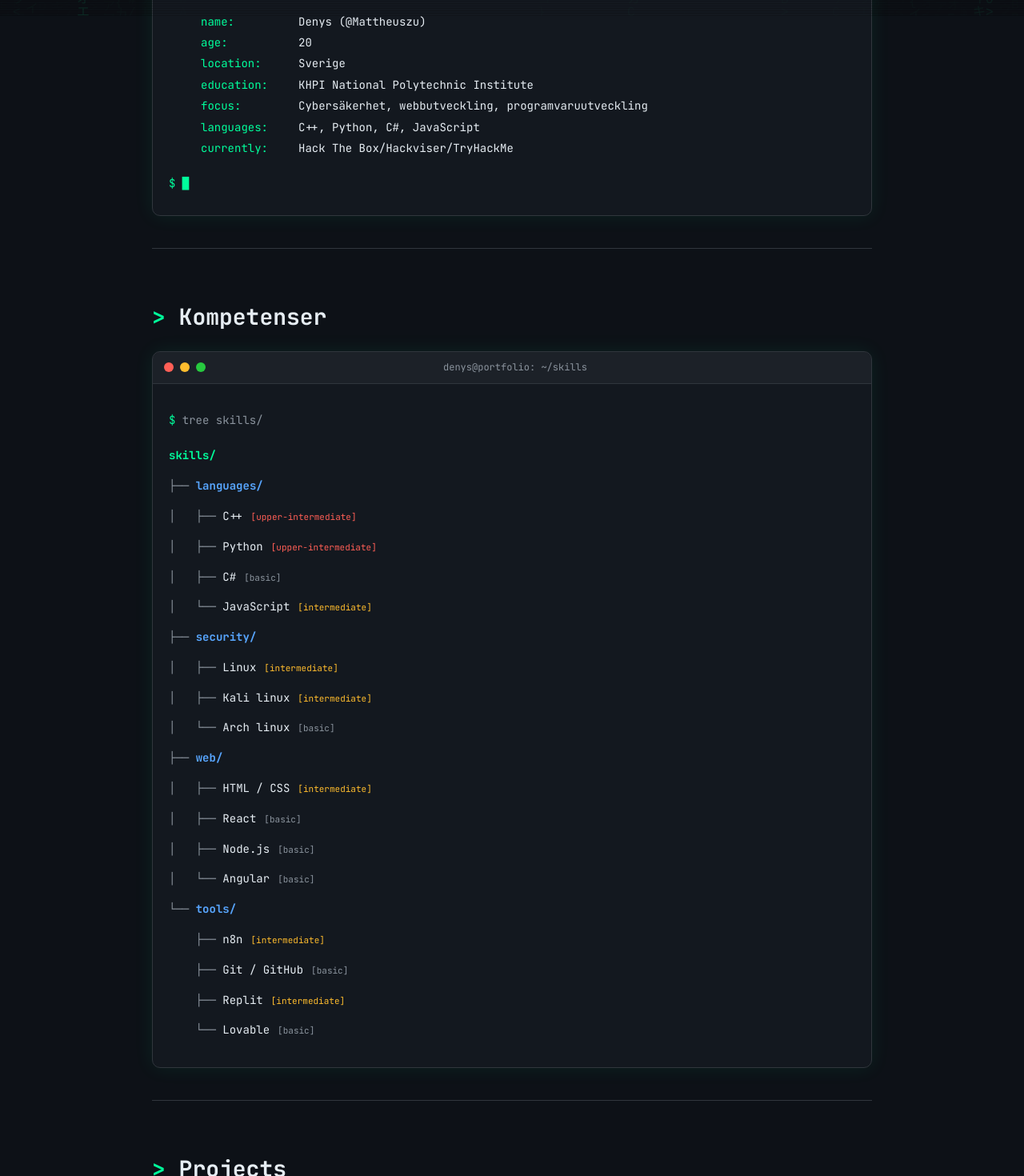
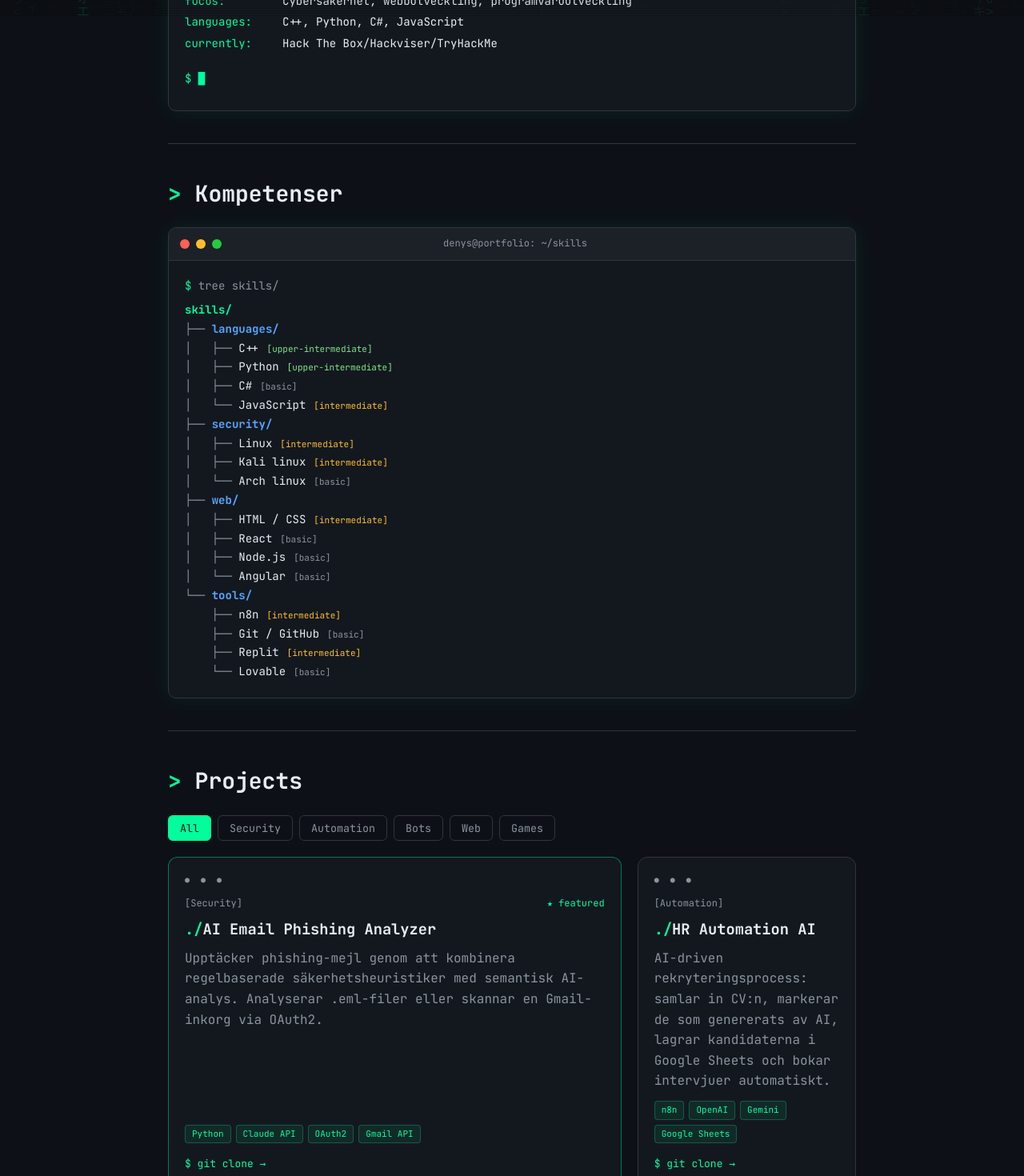
Before and after one commit to Mattheuszu/WebPortfolio, a React (Vite) app: page / in a window 1280 px wide. Shown: the part 780-2250 px from the top of the page at 80% size. Built offline with nearby package versions, Linux system fonts and the light colour scheme.

Commit message:
Uppdatera projektkort, filter och stilar

```diff
--- a/src/App.css
+++ b/src/App.css
@@ -1,3 +1,9 @@
+* {
+  box-sizing: border-box;
+  margin: 0;
+  padding: 0;
+}
+
 :root {
   --bg: #0d1117;
   --card: rgba(22, 27, 34, 0.85);
@@ -319,7 +325,90 @@ body::after {
   font-size: 11px;
 }
 
-.level.basic    { color: var(--muted); }
-.level.upper-intermediate      { color: #ff5f56; }
-.level.intermediate { color: #ffbd2e; }
-.level.advanced { color: var(--accent); }
+/* ===== Фильтры ===== */
+.filters {
+  display: flex;
+  flex-wrap: wrap;
+  gap: 8px;
+  margin-bottom: 20px;
+}
+
+.filter {
+  font-family: var(--font);
+  background: transparent;
+  color: var(--muted);
+  border: 1px solid var(--border);
+  padding: 6px 14px;
+  border-radius: 6px;
+  cursor: pointer;
+  transition: all 0.2s;
+}
+
+.filter:hover {
+  color: var(--accent);
+  border-color: var(--accent);
+}
+
+.filter.active {
+  background: var(--accent);
+  color: var(--bg);
+  border-color: var(--accent);
+}
+
+/* ===== Карточка проекта ===== */
+.project-card {
+  display: flex;
+  flex-direction: column;
+}
+
+.project-card p {
+  flex: 1;
+}
+
+.project-card.featured {
+  grid-column: span 2;
+  border-color: rgba(0, 255, 156, 0.4);
+}
+
+.card-header {
+  display: flex;
+  justify-content: space-between;
+  font-size: 12px;
+  margin-bottom: 8px;
+}
+
+.card-category { color: var(--muted); }
+.card-featured { color: var(--accent); }
+
+.tech-list {
+  list-style: none;
+  display: flex;
+  flex-wrap: wrap;
+  gap: 6px;
+  margin-bottom: 16px;
+}
+
+.tech-list li {
+  font-size: 11px;
+  padding: 2px 8px;
+  border-radius: 4px;
+  color: var(--accent);
+  background: rgba(0, 255, 156, 0.08);
+  border: 1px solid rgba(0, 255, 156, 0.25);
+}
+
+.card-link {
+  font-size: 13px;
+  align-self: flex-start;
+}
+
+@media (max-width: 600px) {
+  .project-card.featured {
+    grid-column: auto;
+  }
+}
+
+.level.basic              { color: var(--muted); }
+.level.intermediate       { color: #ffbd2e; }
+.level.upper-intermediate { color: #7ee787; }
+.level.advanced           { color: var(--accent); }
--- a/src/components/Header.jsx
+++ b/src/components/Header.jsx
@@ -1,4 +1,4 @@
-import Typewriter from './Typewriter'
+import Typewriter from './TypeWriter'
 
 function Header() {
     return (
--- a/src/components/ProjectCard.jsx
+++ b/src/components/ProjectCard.jsx
@@ -1,11 +1,30 @@
-function ProjectCard({ title, description, link}) {
+function ProjectCard({ title, description, tech, category, link, featured }) {
     return (
-        <div className="project-card">
+        <article className={featured ? 'project-card featured' : 'project-card'}>
+            <div className="card-header">
+                <span className="card-category">[{category}]</span>
+                {featured && <span className="card-featured">★ featured</span>}
+            </div>
+
             <h3>{title}</h3>
             <p>{description}</p>
-            <a href={link} target="_blank">Look</a>
-        </div>
+
+            <ul className="tech-list">
+                {tech.map((item) => (
+                    <li key={item}>{item}</li>
+                ))}
+            </ul>
+
+            <a
+                href={link}
+                target="_blank"
+                rel="noopener noreferrer"
+                className="card-link"
+            >
+                $ git clone →
+            </a>
+        </article>
     )
 }
 
-export default  ProjectCard
+export default ProjectCard
```
